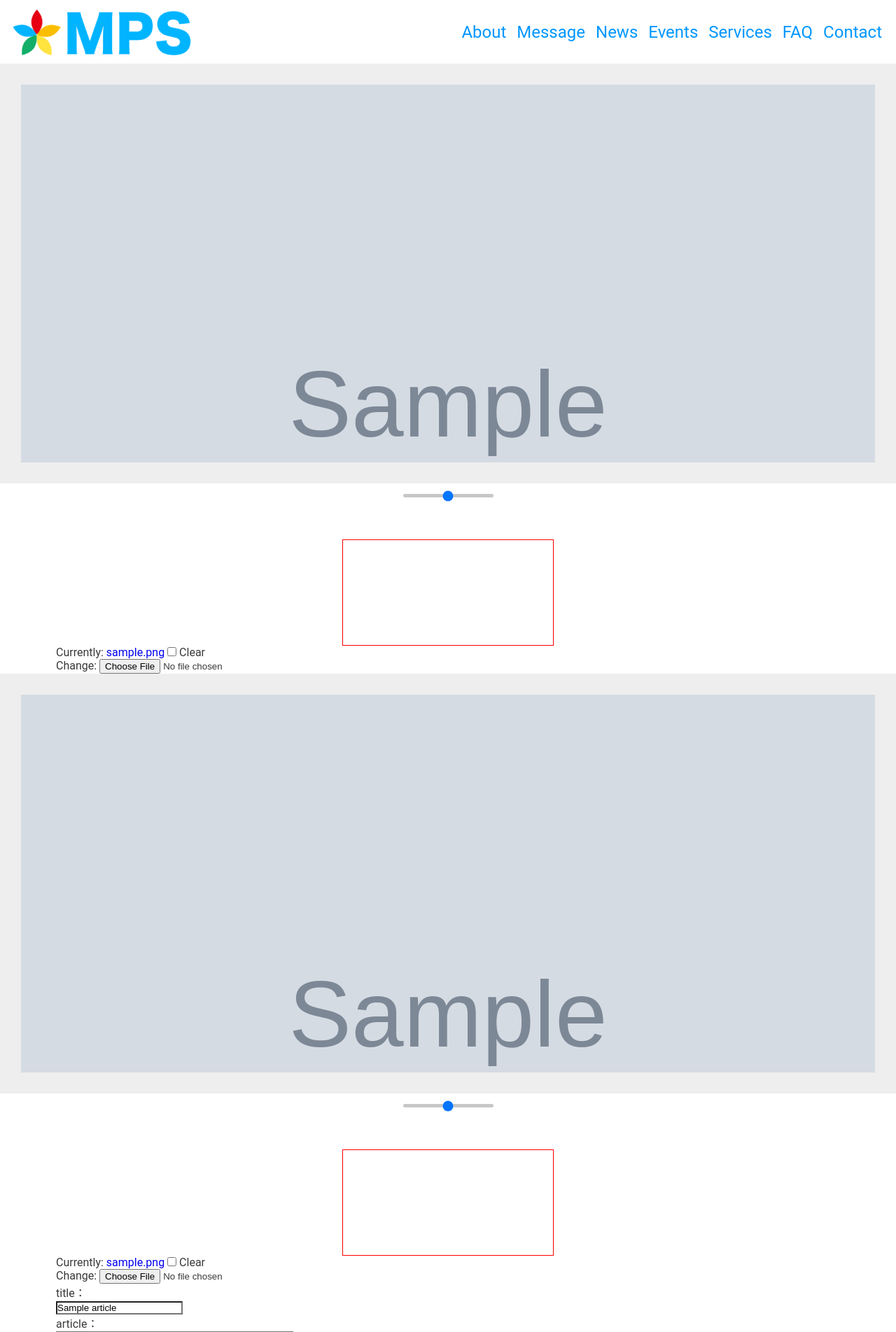
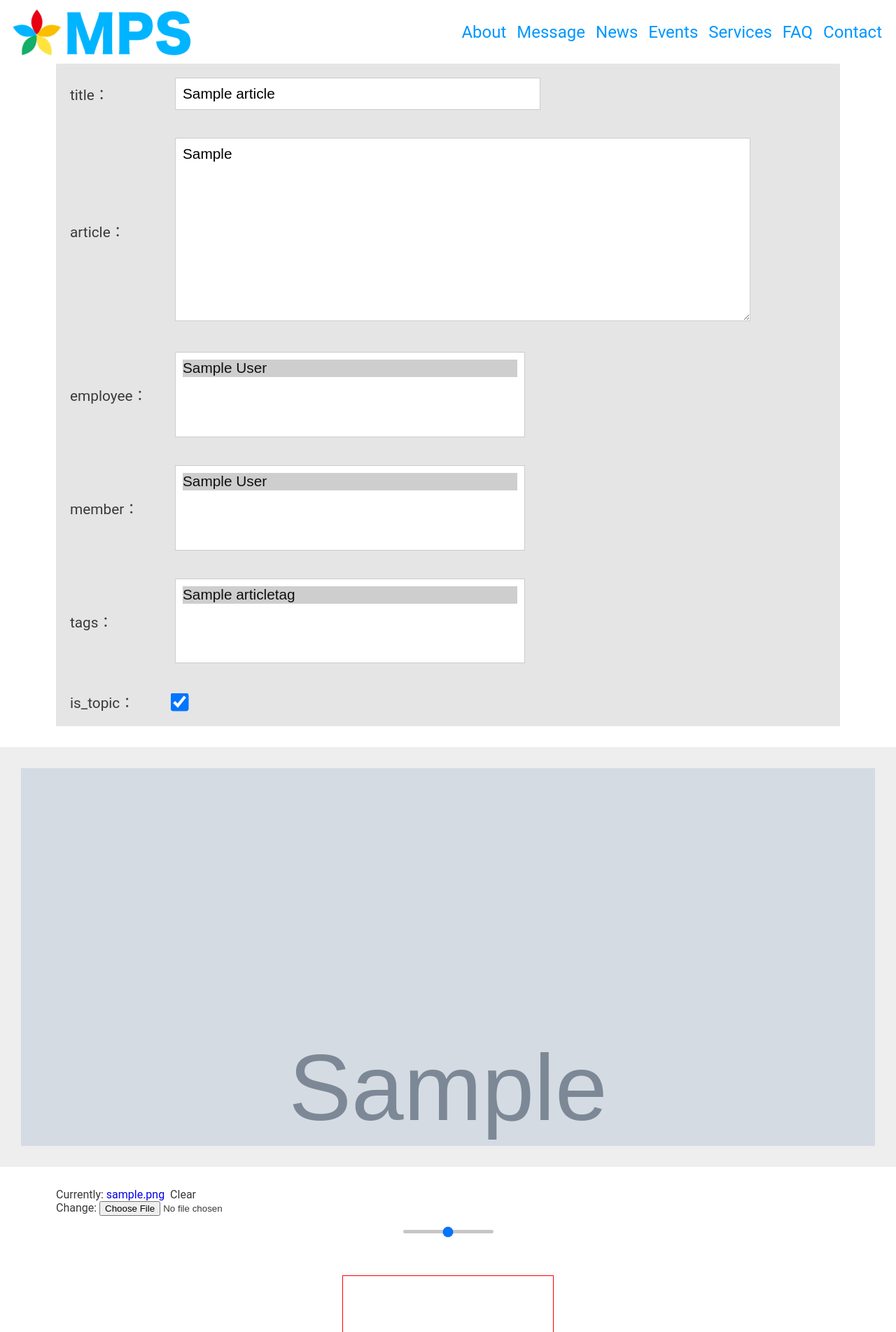
Before and after one commit to mpsamurai/homepage, a Django app: page /news/post/1/update/ in a window 1280 px wide. Shown: the top 1904 px of the page at 70% size. Run offline with Django 3.2, Linux system fonts and the light colour scheme; a user stored in the database is signed in; tables that the repository leaves empty hold one stand-in row (values such as "Sample post"); grey boxes marked "Sample" are stand-in pictures; a map, chart or similar area stays blank; some libraries are stand-ins or nearby versions.

Commit message:
news投稿画面のcss調整

```diff
--- a/news/forms.py
+++ b/news/forms.py
@@ -5,4 +5,4 @@ from PIL import Image
 class ArticleForm(forms.ModelForm):
     class Meta:
         model = Article
-        fields = '__all__'
+        fields = ['updated_date', 'title', 'article', 'employee', 'member', 'tags', 'is_topic', 'image', 'thumbnail']
--- a/news/templates/news/edit_list.html
+++ b/news/templates/news/edit_list.html
@@ -3,6 +3,7 @@
 {% block metadata %}
 {% load static %}
 <link rel="stylesheet" href='{% static "news/css/news.css" %}'>
+<link rel="stylesheet" href='{% static "news/css/news_edit.css" %}'>
 {% endblock %}
 
 {% block content %}
@@ -10,7 +11,7 @@
     <div class="news-section">
         <h1>My Articles</h1>
         <section class="post-list">
-            <ul>
+            <ul class="article-list">
                 {% for post in object_list %}
                 <li>
                     <p><a href="{% url 'news:update' post.pk %}">{{ post.title }}</a></p>
--- a/news/templates/news/update.html
+++ b/news/templates/news/update.html
@@ -15,12 +15,15 @@
         <form action="" method="post" enctype="multipart/form-data">
             {% csrf_token %}
             {% for field in form %}
+
                 {% if field.html_name == 'image' %}
 
                     <div class="canvas_container">
                         <canvas class="canvas"></canvas>
-                        <img style="display: none;" class="base_image" style="position: absolute; top: 0; left: 0;" src="{% get_media_prefix %}/{{ field.value }}" alt="">
+                        <img class="base_image" src="{% get_media_prefix %}/{{ field.value }}" alt="">
                     </div>
+
+                    <div class="btn-wrap choose">{{ field }}</div>
 
                     <div class="slide_bar_container">
                         <input class="slide_bar_of_scaling" type="range">
@@ -31,13 +34,14 @@
 
                     <div><input class="coordinate" type="hidden" name="hiddenImg" value=''></div>
 
-                    <div class="fields-wrap">{{ field }}</div>
                 {% elif field.html_name == 'thumbnail' %}
 
                     <div class="canvas_container">
                         <canvas class="canvas"></canvas>
-                        <img style="display: none;" class="base_image" style="position: absolute; top: 0; left: 0;" src="{% get_media_prefix %}/{{ field.value }}" alt="">
+                        <img class="base_image" src="{% get_media_prefix %}/{{ field.value }}" alt="">
                     </div>
+
+                    <div class="btn-wrap choose">{{ field }}</div>
 
                     <div class="slide_bar_container">
                         <input class="slide_bar_of_scaling" type="range">
@@ -48,43 +52,39 @@
 
                     <div><input class="coordinate" type="hidden" name="hiddenThumb" value=''></div>
 
-                    <div class="fields-wrap">{{ field }}</div>
-                {% elif field.html_name == 'created_date' %}
-                    <div class="fields-wrap">
-                        <div>{{ field.html_name }}：</div>
-                        <div>{{ field }}</div>
-                    </div>
                 {% elif field.html_name == 'title' %}
                     <div class="fields-wrap">
-                        <div>{{ field.html_name }}：</div>
+                        <div class="fields-title">{{ field.html_name }}：</div>
                         <div>{{ field }}</div>
                     </div>
                 {% elif field.html_name == 'article' %}
                     <div class="fields-wrap">
-                        <div>{{ field.html_name }}：</div>
+                        <div class="fields-title">{{ field.html_name }}：</div>
                         <div>{{ field }}</div>
                     </div>
                 {% elif field.html_name == 'employee' %}
                     <div class="fields-wrap">
-                        <div>{{ field.html_name }}：</div>
+                        <div class="fields-title">{{ field.html_name }}：</div>
                         <div>{{ field }}</div>
                     </div>
                 {% elif field.html_name == 'member' %}
                     <div class="fields-wrap">
-                        <div>{{ field.html_name }}：</div>
+                        <div class="fields-title">{{ field.html_name }}：</div>
                         <div>{{ field }}</div>
                     </div>
                 {% elif field.html_name == 'tags' %}
                     <div class="fields-wrap">
-                        <div>{{ field.html_name }}：</div>
+                        <div class="fields-title">{{ field.html_name }}：</div>
                         <div>{{ field }}</div>
                     </div>
                 {% elif field.html_name == 'is_topic' %}
-                    <div class="fields-wrap">{{ field.html_name }}：{{ field }}</div>
+            <div class="fields-wrap"><div class="fields-title">{{ field.html_name }}：</div>{{ field }}</div>
                 {% endif %}
+
+
             {% endfor %}
 
-            <div class="fields-wrap"><button type="submit">Update</button></div>
+            <div class="btn-wrap submit"><button type="submit">Submit</button></div>
 
             <script type="text/javascript" src={% static 'js/news_upload.js' %}></script>
         </form>
--- a/static/news/css/news_edit.css
+++ b/static/news/css/news_edit.css
@@ -1,11 +1,32 @@
 /* news_edit */
+
+input[type="text"], button, textarea, select {
+    margin: 0;
+    padding: 0;
+
+
+    border:0;
+    padding:10px;
+    font-size:1.3em;
+    font-family:Arial, sans-serif;
+    border:solid 1px #ccc;
+    width:300px;
+
+    border-radius: 0;
+    outline: none;
+    -webkit-appearance: none;
+    -moz-appearance: none;
+    appearance: none;
+
+
+}
 
 .canvas_container {
     position: relative;
     display: flex;
     justify-content: center;
     height: 600px;
-    margin-bottom: 15px;
+    margin: 30px 0 30px;
     background: linear-gradient(#0097FF, #1E00FF);
     border: solid #eee;
     box-sizing: border-box;
@@ -22,6 +43,7 @@
 }
 
 .trimming_canvas {
+    margin-bottom: 30px;
     border: solid 1px #f00;
     box-sizing: border-box;
 }
@@ -39,11 +61,69 @@
 }
 
 .fields-wrap {
+    display: flex;
+    align-items: center;
     width: 1120px;
     margin: 0 auto;
+    padding: 20px 20px;
+    background-color: rgba(0, 0, 0, 0.1);
+    box-sizing: border-box;
+}
+
+.fields-title {
+    width: 150px;
+    font-size:1.3em;
+}
+
+.fields-wrap input[type="text"] {
+    width: 500px;
+}
+
+.fields-wrap textarea {
+    width: 800px;
+}
+
+.fields-wrap select {
+    width: 500px;
 }
 
 .fields-wrap input[type="checkbox"] {
     -webkit-appearance: checkbox;
     appearance: checkbox;
+	-moz-transform:		scale(2.0);
+	-webkit-transform:	scale(2.0);
+	transform:		scale(2.0);
 }
+
+.btn-wrap.submit {
+    display: flex;
+    justify-content: center;
+    margin: 0 0 30px;
+}
+
+.btn-wrap.choose {
+    width: 1120px;
+    margin: 0 auto 20px;
+}
+
+.btn-wrap.submit button {
+    /* 文字の太さをboldに指定 */
+    /* 縦方向に10px、
+     * 横方向に30pxの余白を指定 */
+    padding: 10px 30px;
+    color: #fff;
+    background: #0097FF;
+    /* 背景色を濃い青色に指定 */
+    /* 文字色を白色に指定 */
+    /* ボーダーをなくす */
+
+}
+
+.post-list .article-list {
+    padding: 20px 0;
+}
+
+.post-list .article-list li {
+    font-size: 20px;
+    line-height: 1.8;
+}
```
Also changed, not shown: news/templates/news/create.html (+13 -11 lines).
